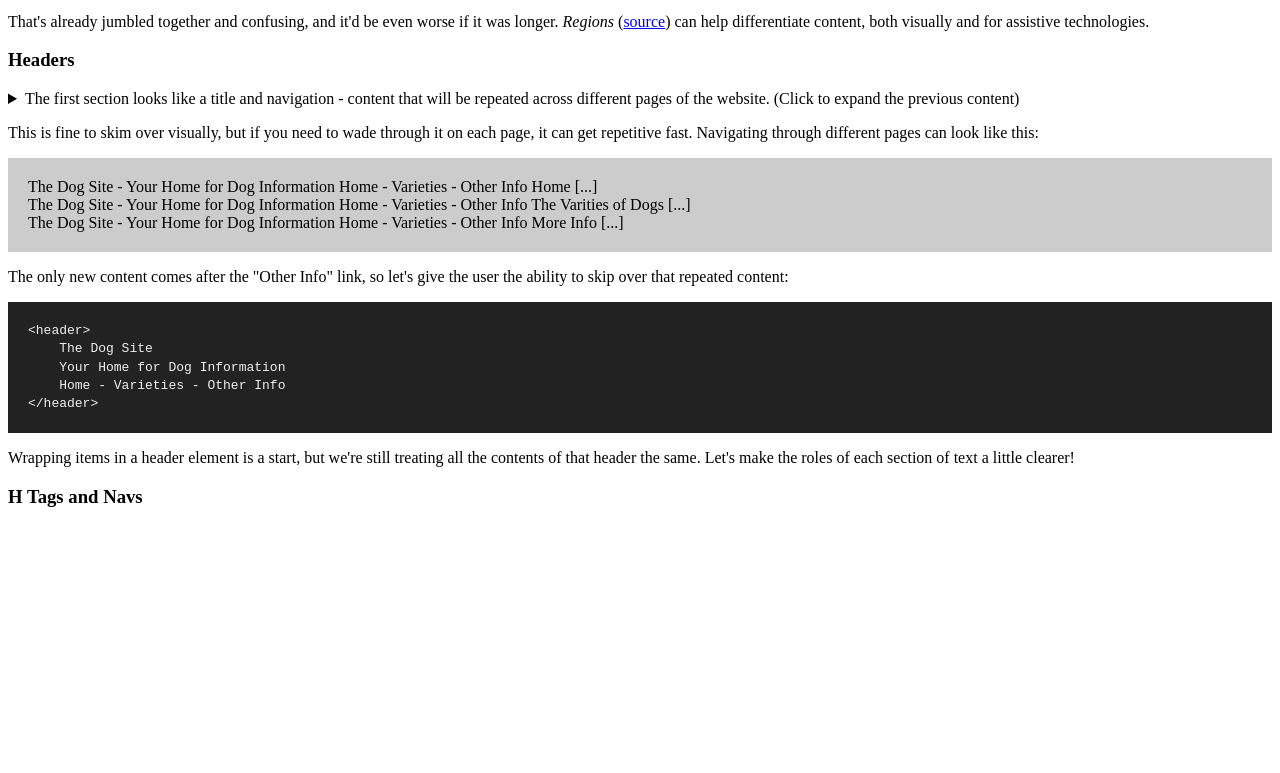
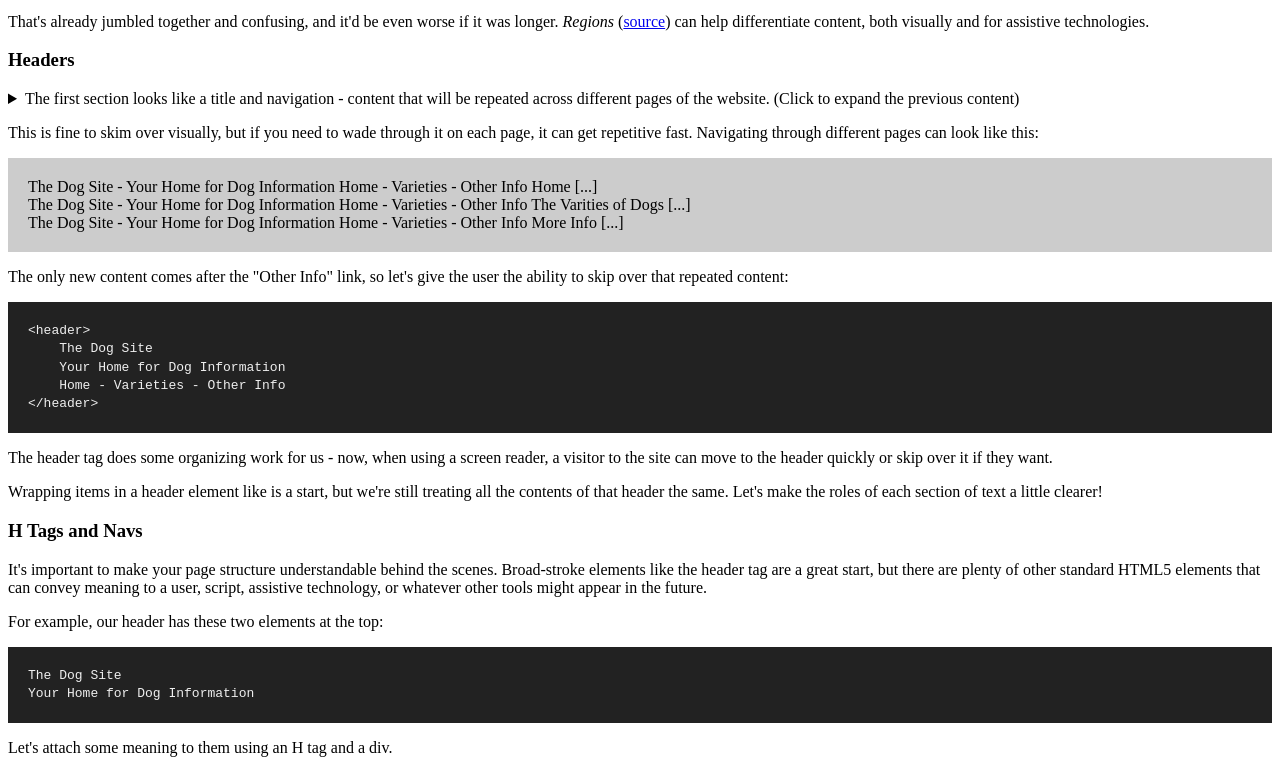
Before and after one commit to SaFrMo/lab, a website: page accessibility/index.html in a window 1280 px wide. Shown: the part 623-1396 px from the top of the page. Before the commit the page ends 1150 px from the top, so only its background shows below. Drawn offline with Linux system fonts and the light colour scheme.

Commit message:
working on a11y site

```diff
--- a/accessibility/index.html
+++ b/accessibility/index.html
@@ -99,9 +99,20 @@
     Home - Varieties - Other Info
 &lt;/header&gt;</code></pre>
 
-<p>Wrapping items in a header element is a start, but we're still treating all the contents of that header the same. Let's make the roles of each section of text a little clearer!</p>
+<p>The header tag does some organizing work for us - now, when using a screen reader, a visitor to the site can move to the header quickly or skip over it if they want.</p>
+
+<p>Wrapping items in a header element like is a start, but we're still treating all the contents of that header the same. Let's make the roles of each section of text a little clearer!</p>
 
 <h3>H Tags and Navs</h3>
+
+<p>It's important to make your page structure understandable behind the scenes. Broad-stroke elements like the header tag are a great start, but there are plenty of other standard HTML5 elements that can convey meaning to a user, script, assistive technology, or whatever other tools might appear in the future.</p>
+
+<p>For example, our header has these two elements at the top:</p>
+
+<pre><code>The Dog Site
+Your Home for Dog Information</code></pre>
+
+<p>Let's attach some meaning to them using an H tag and a div.</p>
 
 </body>
 
```
